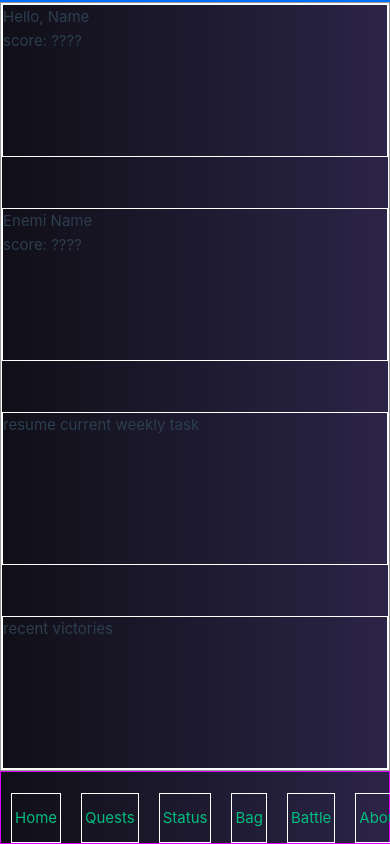
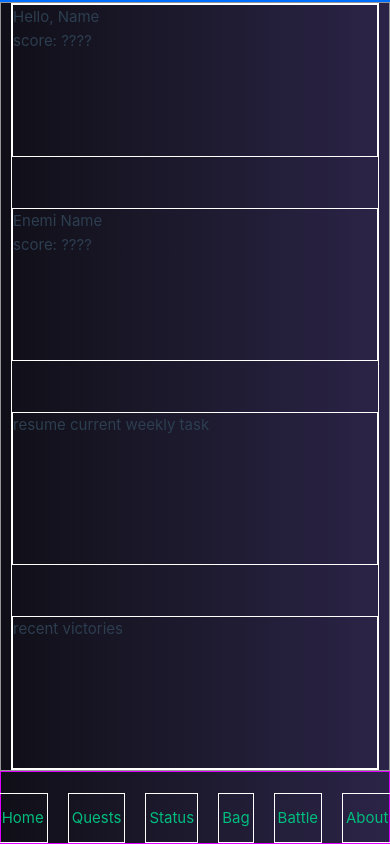
Before and after one commit to wally-jnyor/toDo_VueJs, a Vue app: page / in a window 390 px wide. Built offline with nearby package versions, Linux system fonts and the light colour scheme.

Commit message:
start designer responsive

```diff
--- a/src/assets/main.css
+++ b/src/assets/main.css
@@ -1,7 +1,7 @@
 @import './base.css';
 
 * {
-  padding: 0 0 0 0;
+  padding: 0;
   margin: 0;
   box-sizing: border-box;
 }
--- a/src/components/FooterStatusBar.vue
+++ b/src/components/FooterStatusBar.vue
@@ -51,4 +51,11 @@ li {
   width: 100%;
   height: 70%;
 }
+
+@media screen and (max-width: 1200px) {
+  .navBar {
+  display: flex;
+  justify-content: center;
+}
+}
 </style>
--- a/src/components/SearchBar.vue
+++ b/src/components/SearchBar.vue
@@ -1,23 +1,23 @@
 <template>
   <div class="main">
     <div class="searchBox">
-    <input type="text" value="" placeholder="Search">
-    <button type="submit">O-</button>
-  </div>
+      <input type="text" value="" placeholder="Search" />
+      <button type="submit">O-</button>
+    </div>
   </div>
 </template>
 
 <style scoped>
 .searchBox {
   display: flex;
-  width: 30%;
+  width: 100%;
   border: solid 1px #ffff;
   height: 70%;
   display: flex;
   justify-content: space-between;
 }
 
-.searchBox input{
+.searchBox input {
   width: 100%;
   padding: 10px;
   color: #ffff;
@@ -28,12 +28,12 @@
   margin: 0 0 0 20px;
   width: 50px;
   background-color: #ffffff00;
-  color:#ffff;
+  color: #ffff;
 }
 
 @media screen and (max-width: 1200px) {
   .searchBox {
-  display: none;
-}
+    display: none;
+  }
 }
 </style>
--- a/src/views/HomeView.vue
+++ b/src/views/HomeView.vue
@@ -16,6 +16,7 @@ main {
   height: 100%;
   border: solid 1px #969696;
   display: flex;
+  /*background-image: url('../../public/img/imgd.jpg');*/
 }
 
 @media screen and (max-width: 1200px) {
@@ -25,6 +26,7 @@ main {
   border: solid 1px #969696;
   display: flex;
   flex-direction: column;
+  padding: 0 10px 0 10px;
 }
 }
 </style>
```
Also changed, not shown: public/img/imgd.jpg (added).
